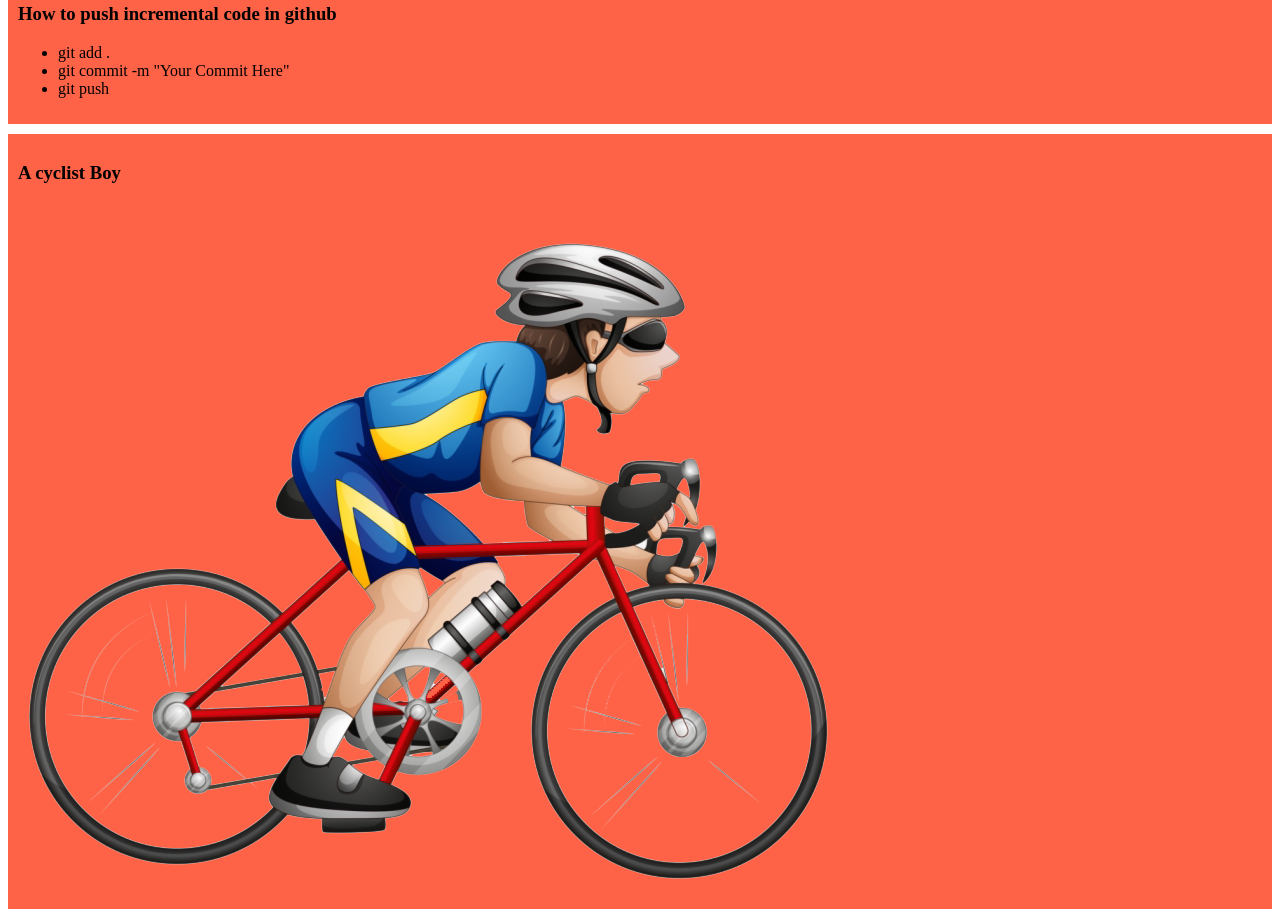
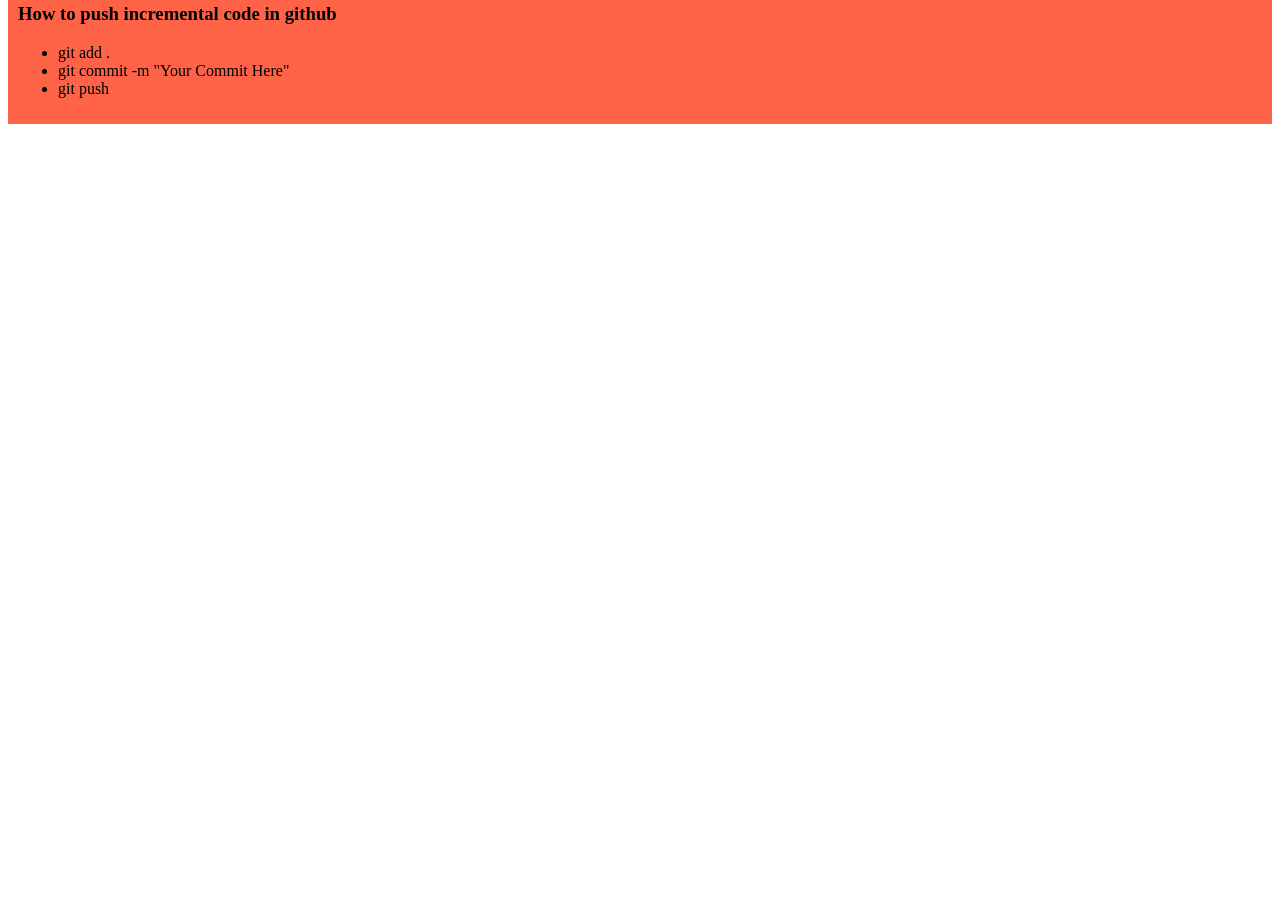
Before and after one commit to SamidRichie/PH-Course-First-Repo, a plain HTML site: page index.html in a window 1280 px wide. Shown: the part 458-1377 px from the top of the page. After the commit the page ends 800 px from the top, so only its background shows below. Drawn offline with Linux system fonts and the light colour scheme.

Commit message:
Deleted the cyclist boy

```diff
--- a/index.html
+++ b/index.html
@@ -28,9 +28,5 @@
             <li>git push</li>
         </ul>
     </div>
-    <div>
-        <h3>A cyclist Boy</h3>
-        <img src="Images/cyclist dress.png" alt="">
-    </div>
 </body>
 </html>
```
